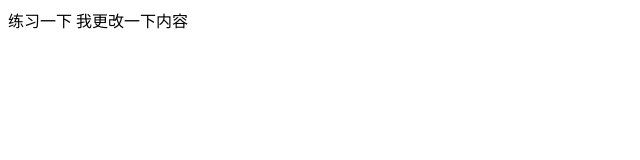
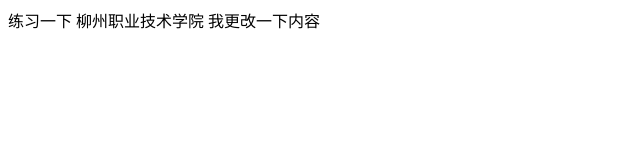
Before and after one commit to longtt46/tt.github.com, a plain HTML site: page index.html in a window 1280 px wide. Shown: the whole page, without its empty margins (0-640 px from the left). Drawn offline with Linux system fonts and the light colour scheme.

Commit message:
第二次修改的内容

```diff
--- a/index.html
+++ b/index.html
@@ -7,7 +7,7 @@
 </head>
 <body>
     练习一下
-
+柳州职业技术学院
     我更改一下内容
 </body>
 </html>
```
Also changed, not shown: 1 other file.
